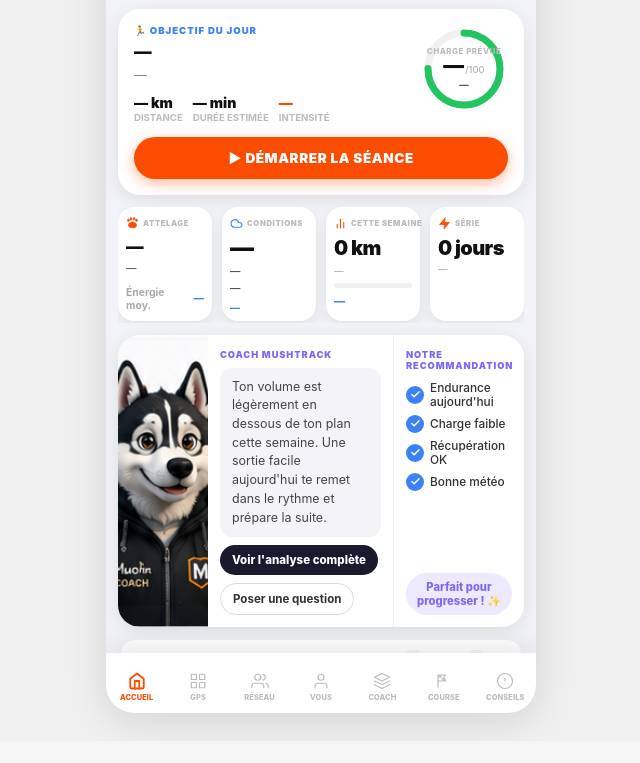
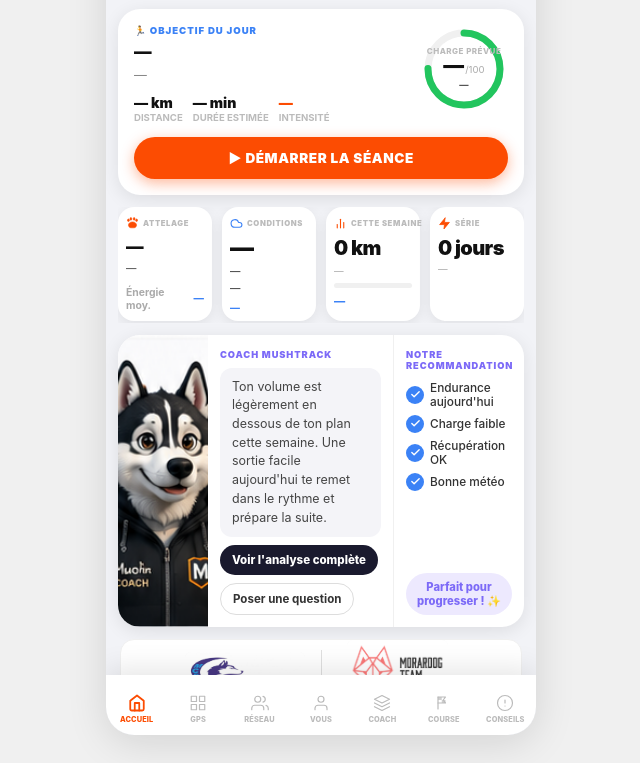
Before and after one commit to Mo-Rar/mushtrack-beta-ready, a website: page index.html in a window 1280 px wide. Shown: the part 359-1122 px from the top of the page, without its empty margins (319-959 px from the left). Before the commit the page ends 1100 px from the top, so only its background shows below. Drawn offline with nearby package versions, Linux system fonts and the light colour scheme.

Commit message:
feat: partenaires plus grands, texte Partenaires supprime

```diff
--- a/index.html
+++ b/index.html
@@ -203,8 +203,7 @@
         </section>
 
         <!-- ── Partenaires ── -->
-        <section class="sponsor-banner" style="margin:0 14px 16px">
-          <span class="sponsor-label" data-t="dash_partners">Partenaires</span>
+        <section class="sponsor-banner" style="margin:0 14px 24px;justify-content:center">
           <div class="sponsor-logos">
             <a class="sponsor-logo" href="http://www.musherclub.ch/" target="_blank" rel="noopener"><img src="assets/sponsor-mcs.png" alt="Musher Club Suisse"/></a>
             <div class="sponsor-divider"></div>
--- a/styles.css
+++ b/styles.css
@@ -2804,15 +2804,15 @@ textarea {
 }
 
 .sponsor-divider {
-  width: 0.5px;
-  height: 28px;
+  width: 1px;
+  height: 50px;
   background: var(--color-border-tertiary, #e0e0e0);
   flex-shrink: 0;
 }
 
 .sponsor-logo img {
-  max-height: 36px;
-  max-width: 100%;
+  max-height: 70px;
+  max-width: 140px;
   width: auto;
   object-fit: contain;
   /* Placeholder grisé si image manquante */
--- a/www/styles.css
+++ b/www/styles.css
@@ -2804,15 +2804,15 @@ textarea {
 }
 
 .sponsor-divider {
-  width: 0.5px;
-  height: 28px;
+  width: 1px;
+  height: 50px;
   background: var(--color-border-tertiary, #e0e0e0);
   flex-shrink: 0;
 }
 
 .sponsor-logo img {
-  max-height: 36px;
-  max-width: 100%;
+  max-height: 70px;
+  max-width: 140px;
   width: auto;
   object-fit: contain;
   /* Placeholder grisé si image manquante */
```
Also changed, not shown: www/index.html (+1 -2 lines).
